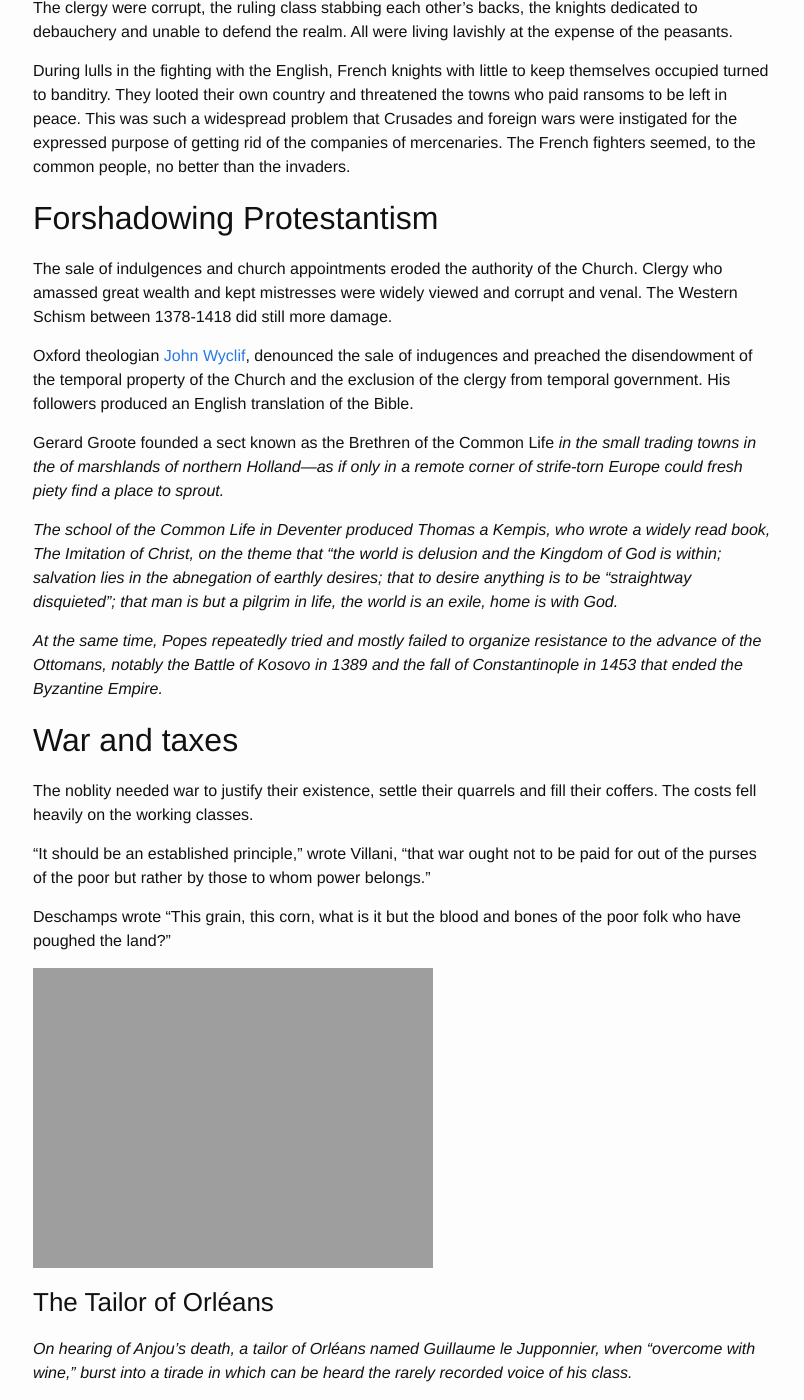
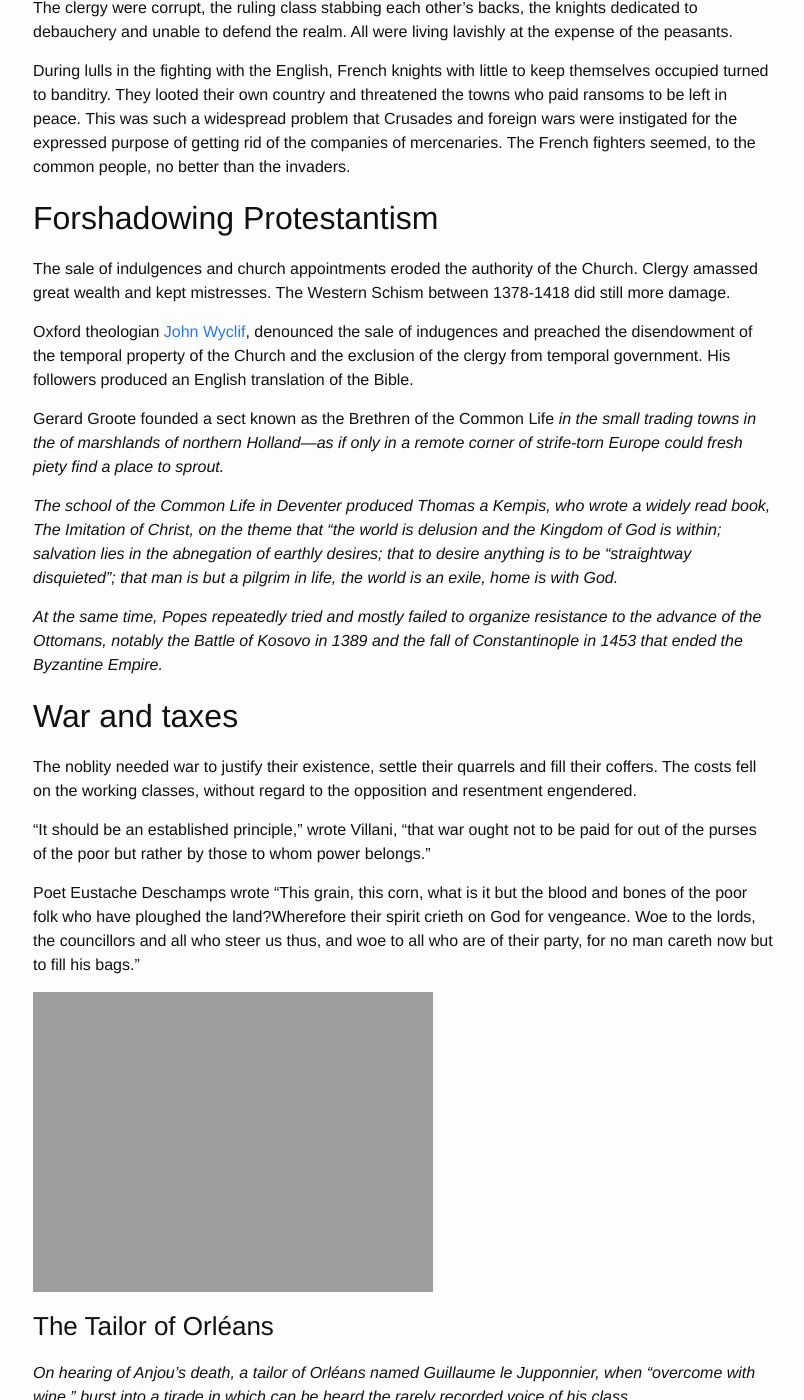
Before and after one commit to cbare/cbare.github.io, a Jekyll site: the page built from _posts/2020-01-15-fourteenth-century.md, in a window 1280 px wide and 1400 px high, scrolled down 3979 px. Shown: the whole window, without its empty margins (237-1041 px from the left). Built offline with Jekyll 4.4.1, drawn with Linux system fonts in a browser that asks for light colours; some of the changed text lies outside the part shown.

Commit message:
proofing fourteenth century

```diff
--- a/_posts/2020-01-15-fourteenth-century.md
+++ b/_posts/2020-01-15-fourteenth-century.md
@@ -50,7 +50,7 @@ During lulls in the fighting with the English, French knights with little to kee
 
 ## Forshadowing Protestantism
 
-The sale of indulgences and church appointments eroded the authority of the Church. Clergy who amassed great wealth and kept mistresses were widely viewed and corrupt and venal. The Western Schism between 1378-1418 did still more damage.
+The sale of indulgences and church appointments eroded the authority of the Church. Clergy amassed great wealth and kept mistresses. The Western Schism between 1378-1418 did still more damage.
 
 Oxford theologian [John Wyclif](https://en.wikipedia.org/wiki/John_Wycliffe), denounced the sale of indugences and preached the disendowment of the temporal property of the Church and the exclusion of the clergy from temporal government. His followers produced an English translation of the Bible.
 
@@ -63,11 +63,11 @@ _At the same time, Popes repeatedly tried and mostly failed to organize resistan
 
 ## War and taxes
 
-The noblity needed war to justify their existence, settle their quarrels and fill their coffers. The costs fell heavily on the working classes.
+The noblity needed war to justify their existence, settle their quarrels and fill their coffers. The costs fell on the working classes, without regard to the opposition and resentment engendered.
 
 “It should be an established principle,” wrote Villani, “that war ought not to be paid for out of the purses of the poor but rather by those to whom power belongs.”
 
-Deschamps wrote “This grain, this corn, what is it but the blood and bones of the poor folk who have poughed the land?”
+Poet Eustache Deschamps wrote “This grain, this corn, what is it but the blood and bones of the poor folk who have ploughed the land?Wherefore their spirit crieth on God for vengeance. Woe to the lords, the councillors and all who steer us thus, and woe to all who are of their party, for no man careth now but to fill his bags.”
 
 ![Ploughing]({{ "/images/ploughing.jpg" | absolute_url }})
 
@@ -127,9 +127,10 @@ Enguerrand de Coucy died in captivity in 1397 after the allied Crusaders met def
 
 Byzantium fell in 1453. The Gutenberg Bible was published in 1455. The Council of Constance, which lasted from 1414 to 1418 ended the Western Schism.
 
+Europe's merchant shipping network grew throughout the Middle Ages, setting the stage for the Age of Discovery.
+
+
 _The ills and disorders of the 14th Century could not be without consequence. Times were to grow worse over the next 50-odd years until at some imperceptible moment by some mysterious chemisty, energies were refreshed, ideas broke out of the mold of the Middle Ages into new realms and humanity found itself redirected._
 
 
- Europe's merchant shipping network grew throughout the Middle Ages, setting the stage for the Age of Discovery.
-
 [![Map of Medieval Commerce]({{ "/images/europe_mediaeval_commerce.jpg" | absolute_url }})](https://legacy.lib.utexas.edu/maps/historical/shepherd/europe_mediaeval_commerce.jpg) [Insets: England; Hanseatic League in Northern Germany]. From The Historical Atlas by William R. Shepherd, 1926.
```
